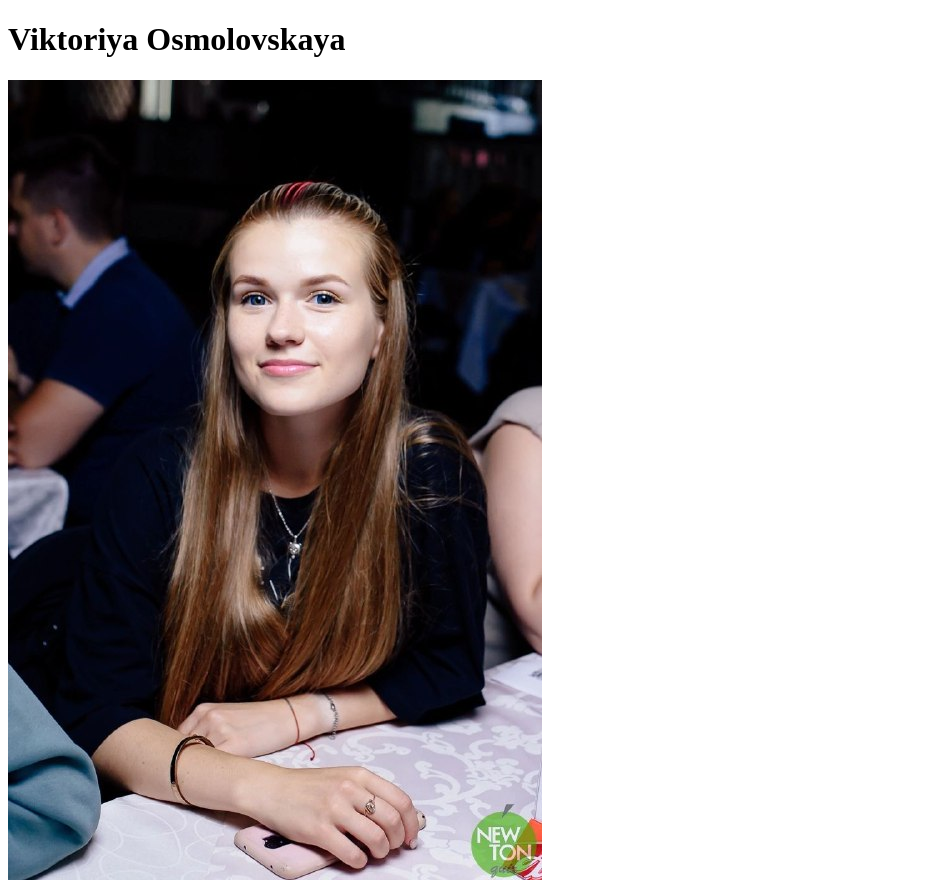
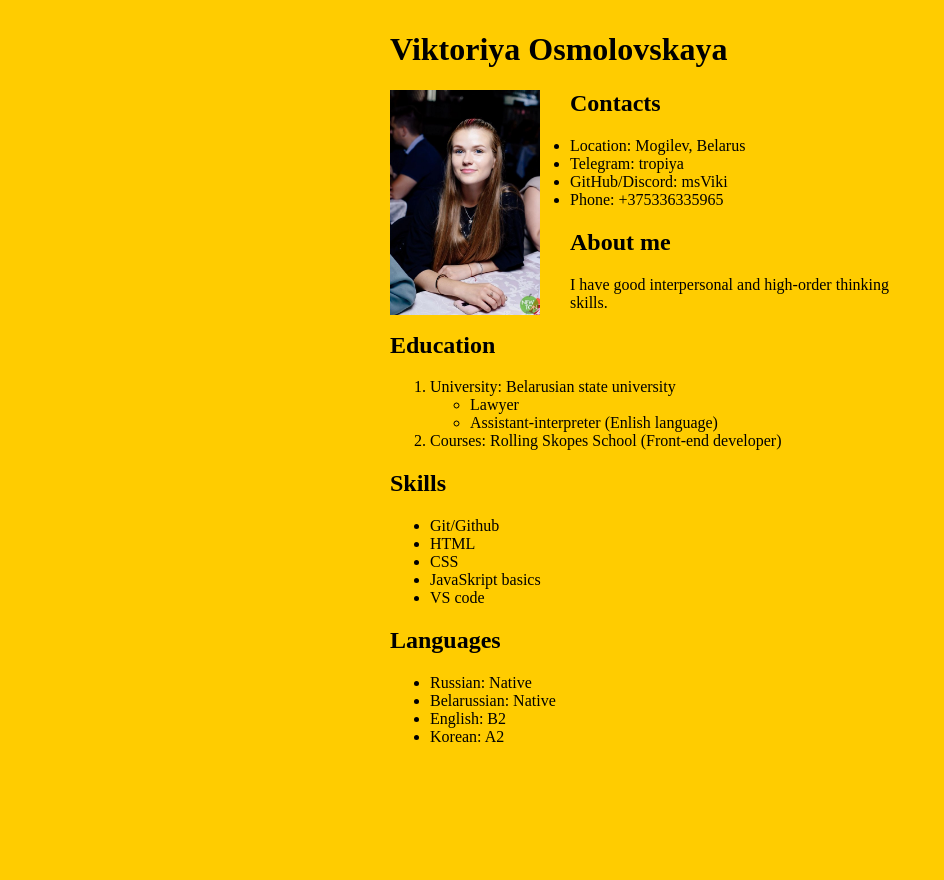
Before and after one commit to msViki/rsschool-cv22, a plain HTML site: page index.html in a window 1280 px wide. Shown: the top 880 px of the page, without its empty margins (0-944 px from the left). After the commit the page ends 800 px from the top, so only its background shows below. Drawn offline with Linux system fonts and the light colour scheme.

Commit message:
feat: add css

```diff
--- a/index.html
+++ b/index.html
@@ -4,17 +4,18 @@
     <meta charset="UTF-8">
     <meta http-equiv="X-UA-Compatible" content="IE=edge">
     <meta name="viewport" content="width=device-width, initial-scale=1.0">
-    <title>Document</title>
+    <title>CV</title>
+    <link rel="stylesheet" href="style.css">
 </head>
 <body>
     <head></head>
 <main>
 <body>
-<h1>Viktoriya Osmolovskaya</h1>
+<h1 class="h1">Viktoriya Osmolovskaya</h1>
 
-<img src="image.jpg" alt="My photo">
+<img class="img" src="image.jpg" alt="My photo">
 
-<section><h2>Contacts</h2>
+<section><h2 class="h2">Contacts</h2>
 <ul>
 <li>Location: Mogilev, Belarus</li>
 <li>Telegram: tropiya</li>
@@ -22,10 +23,10 @@
 <li>Phone: +375336335965</li>
 </ul></section>
 
-<section><h2>About me</h2>
+<section><h2 class="h2">About me</h2>
 I have good interpersonal and high-order thinking skills. </section>
 
-<section><h2>Education</h2>
+<section><h2 class="h2">Education</h2>
 <ol>
 <li>University: Belarusian state university
 <ul>
@@ -35,7 +36,7 @@ I have good interpersonal and high-order thinking skills. </section>
 <li>Courses: Rolling Skopes School (Front-end developer) </li>
 </ol></section>
 
-<section><h2>Skills</h2>
+<section><h2 class="h2">Skills</h2>
 <ul>
 <li> Git/Github </li>
 <li> HTML </li>
@@ -44,7 +45,7 @@ I have good interpersonal and high-order thinking skills. </section>
 <li> VS code </li>
 </ul></section>
 
-<section><h2>Languages</h2>
+<section><h2 class="h2">Languages</h2>
 <ul>
 <li> Russian: Native </li>
 <li> Belarussian: Native </li>
--- a/style.css
+++ b/style.css
@@ -0,0 +1,16 @@
+h1{
+
+}
+
+body{
+    width: 500px; /* Ширина элемента в пикселах */
+    padding: 10px; /* Поля вокруг текста */
+    margin: auto; /* Выравниваем по центру */
+    background: #fc0
+}
+img{
+    float: left;
+    width: 30%;
+    height: 30%;
+    margin-right: 30px;
+}
```
